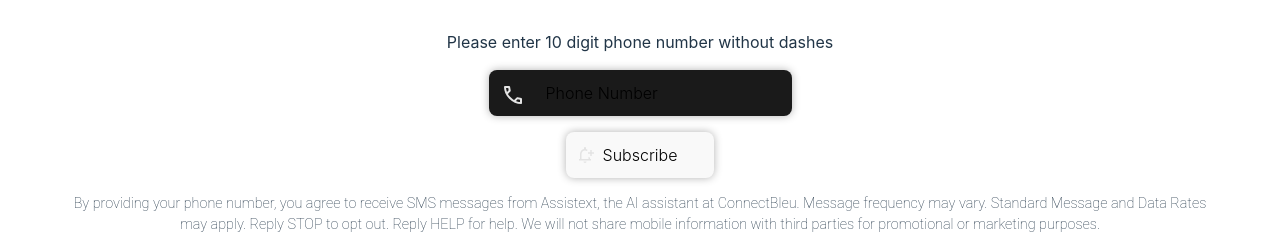
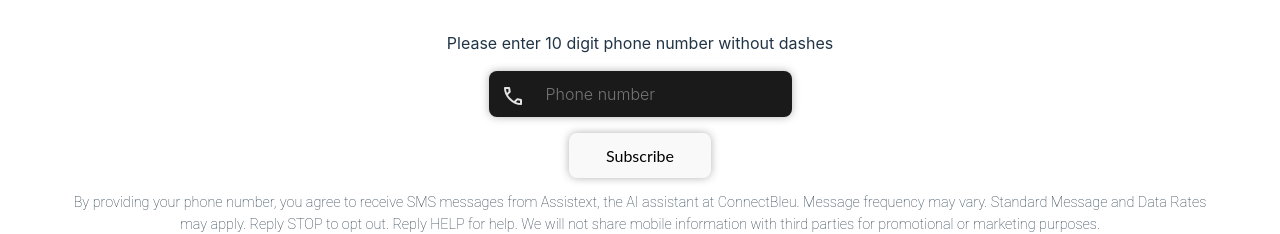
Before and after one commit to opethrocks/connectbleu-consent, a React (Vite) app: page / in a window 1280 px wide. Shown: the part 390-624 px from the top of the page. Built offline with nearby package versions, Linux system fonts and the light colour scheme.

Commit message:
Further improve styling

```diff
--- a/src/App.css
+++ b/src/App.css
@@ -47,8 +47,9 @@
   border: 1px solid #01cd01;
   padding: 0.75em 2.25em;
   font-size: 1em;
-  font-weight: 350;
-  font-family: inherit;
+  font-family: "Lato", sans-serif;
+  font-weight: 400;
+  font-style: normal;
   background-color: #1a1a1a;
   cursor: pointer;
   transition: border-color 0.25s;
@@ -59,8 +60,9 @@
   border: 1px solid lightcoral;
   padding: 0.75em 2.25em;
   font-size: 1em;
-  font-weight: 350;
-  font-family: inherit;
+  font-family: "Lato", sans-serif;
+  font-weight: 400;
+  font-style: normal;
   background-color: #1a1a1a;
   cursor: pointer;
   transition: border-color 0.25s;
--- a/src/App.jsx
+++ b/src/App.jsx
@@ -4,11 +4,10 @@ import connectBleuLogo from "./assets/internet.png";
 import phoneIcon from "./assets/phone.svg";
 import mailIcon from "./assets/mail.svg";
 import checkIcon from "./assets/check.svg";
-import subscribeIcon from "./assets/subscribe.svg";
 import "./App.css";
 
 function App() {
-  const [userInput, setUserInput] = useState("Phone Number");
+  const [userInput, setUserInput] = useState();
   const [isSubscribed, setIsSubscribed] = useState();
   const [isValidNumber, setIsValidNumber] = useState();
   const [invalidInput, setInvalidInput] = useState();
@@ -88,8 +87,10 @@ function App() {
           <input
             type="text"
             id="phone"
+            autoComplete="off"
             onInput={handleChange}
             onFocus={handleFocus}
+            placeholder="Phone number"
             value={userInput}
             className={
               invalidInput
@@ -100,9 +101,6 @@ function App() {
             }
           />
         </div>
-        <span className="subscribe-icon-container">
-          <img className="subscribe-icon" src={subscribeIcon} />
-        </span>
         <button
           onClick={handleClick}
           className={
--- a/src/index.css
+++ b/src/index.css
@@ -40,8 +40,9 @@ button {
   border: 1px solid transparent;
   padding: 0.75em 2.25em;
   font-size: 1em;
-  font-weight: 350;
-  font-family: inherit;
+  font-family: "Lato", sans-serif;
+  font-weight: 400;
+  font-style: normal;
   background-color: #1a1a1a;
   cursor: pointer;
   transition: border-color 0.25s;
@@ -52,8 +53,9 @@ button:hover {
   border: 1px solid transparent;
   padding: 0.75em 2.25em;
   font-size: 1em;
-  font-weight: 350;
-  font-family: inherit;
+  font-family: "Lato", sans-serif;
+  font-weight: 400;
+  font-style: normal;
   background-color: #1a1a1a;
   cursor: pointer;
   transition: border-color 0.25s;
```
Also changed, not shown: src/assets/subscribe.svg (deleted).
